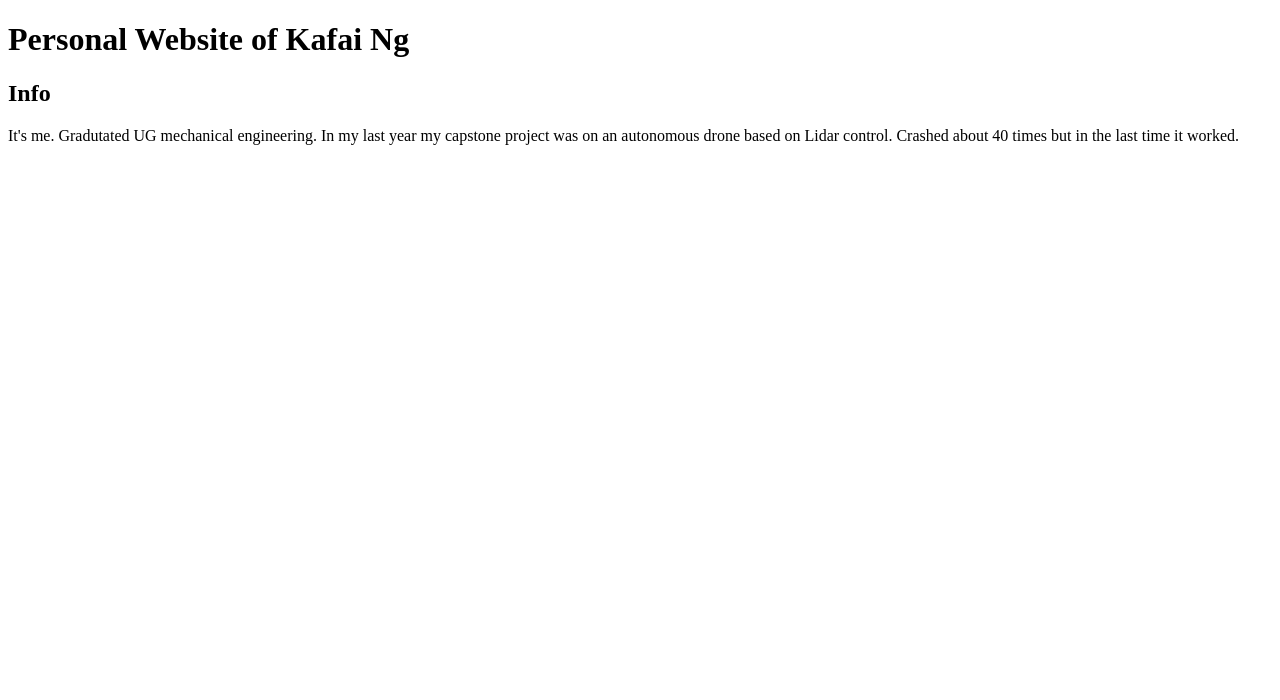
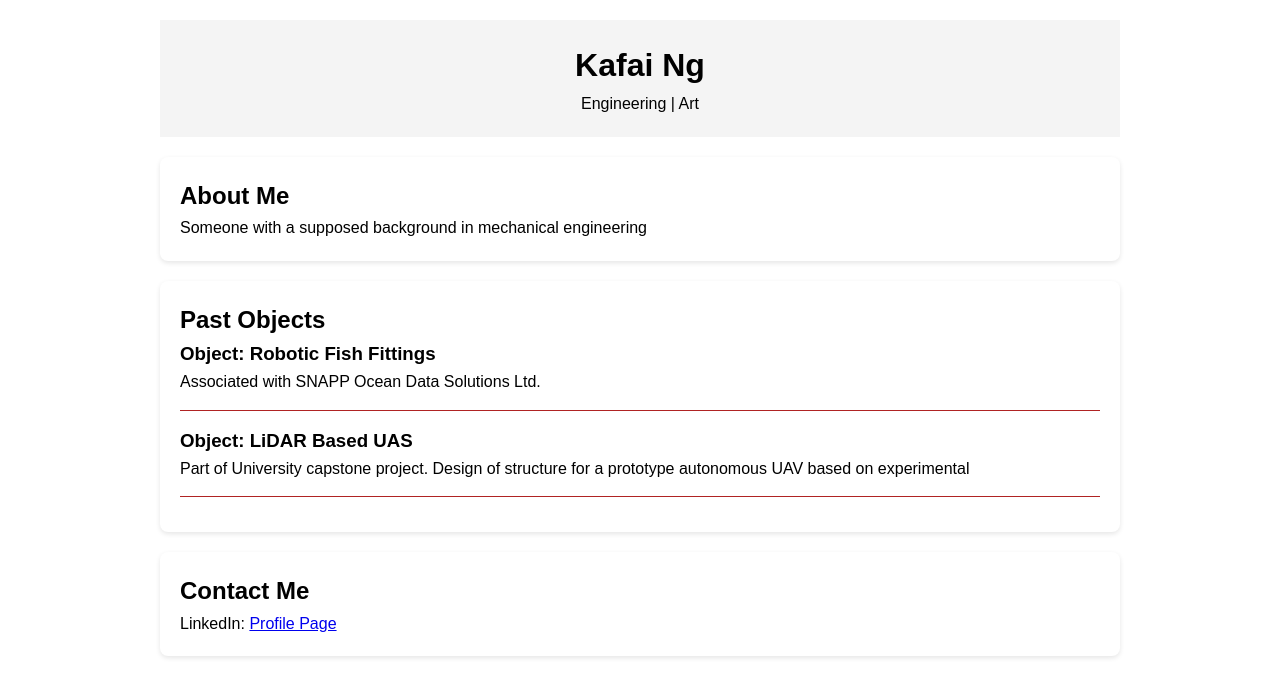
Before and after one commit to kf-ng/Personal-Website, a plain HTML site: page index.html in a window 1280 px wide. Drawn offline with Linux system fonts and the light colour scheme.

Commit message:
new update

```diff
--- a/index.html
+++ b/index.html
@@ -1,15 +1,89 @@
 <!DOCTYPE html>
-<html>
-    <head>
-        <title> Personal Website of Kafai Ng</title>
-    </head>
-    <body>
-      <h1>Personal Website of Kafai Ng</h1>
-      <h2>Info</h2>
-      <p>
-        It's me.
+<html lang="en">
+<head>
+    <meta charset="UTF-8">
+    <meta name="viewport" content="width=device-width, initial-scale=1.0">
+    <title>Kafai Ng - Personal Website</title>
+    <style>
+        * {
+            margin: 0;
+            padding: 0;
+            box-sizing: border-box;
+            background-color: ;
+        }
+        body {
+            font-family: Arial, sans-serif;
+            line-height: 1.6;
+            max-width: 1000px;
+            margin: 0 auto;
+            padding: 20px;
+        }
+        header {
+            text-align: center;
+            padding: 20px 0;
+            background-color: #f4f4f4;
+        }
+        section {
+            margin: 20px 0;
+            padding: 20px;
+            background-color: #fff;
+            border-radius: 8px;
+            box-shadow: 0 2px 5px rgba(0,0,0,0.1);
+        }
+        .project {
+            margin-bottom: 15px;
+            border-bottom: 1px solid #b02323;
+            padding-bottom: 15px;
+        }
+        form {
+            display: flex;
+            flex-direction: column;
+        }
+        input, textarea {
+            margin-bottom: 10px;
+            padding: 10px;
+        }
+        @media (max-width: 600px) {
+            body {
+                padding: 10px;
+            }
+        }
+    </style>
+</head>
+<body>
+    <header>
+        <h1>Kafai Ng</h1>
+        <p>Engineering | Art </p>
+    </header>
 
-        Gradutated UG mechanical engineering. In my last year my capstone project was on an autonomous drone based on Lidar control. Crashed about 40 times but in the last time it worked.
-      </p>
-    </body>
+    <section id="bio">
+        <h2>About Me</h2>
+        <p>Someone with a supposed background in mechanical engineering
+
+        </p>
+    </section>
+
+    <section id="projects">
+        <h2>Past Objects</h2>
+        <div class="project">
+            <h3>Object: Robotic Fish Fittings </h3>
+            <p>Associated with SNAPP Ocean Data Solutions Ltd.
+            </p>
+        </div>
+        <div class="project">
+            <h3>Object: LiDAR Based UAS</h3>
+            <p>Part of University capstone project. Design of structure for a prototype autonomous UAV based on experimental </p>
+        </div>
+    </section>
+
+    <section id="contact">
+        <h2>Contact Me</h2>
+        <p>LinkedIn: <a href="https://www.linkedin.com/in/ka-fai-ng-3a3859275/">Profile Page</a></p>
+        <p></p>
+    </section>
+
+    <footer>
+        <p></p>
+    </footer>
+</body>
 </html>
```
